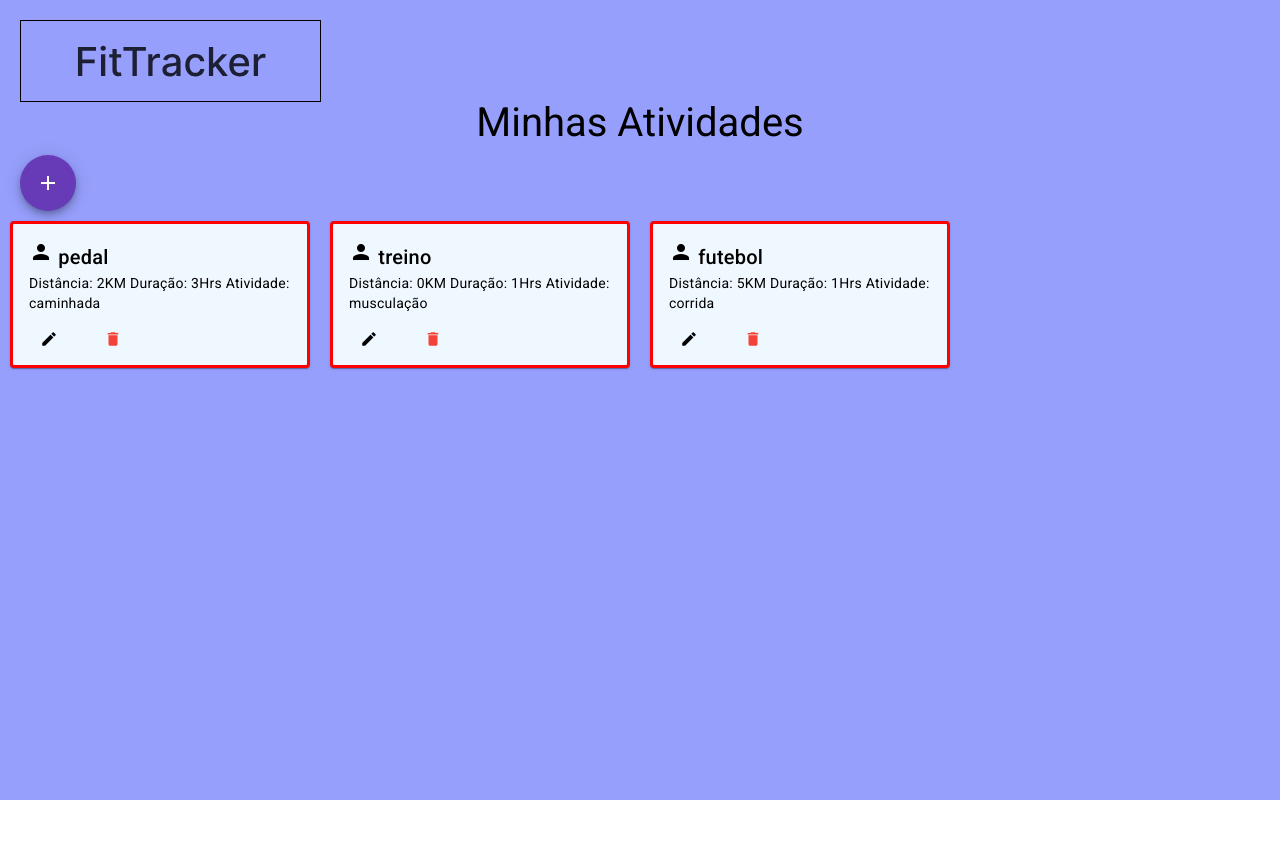
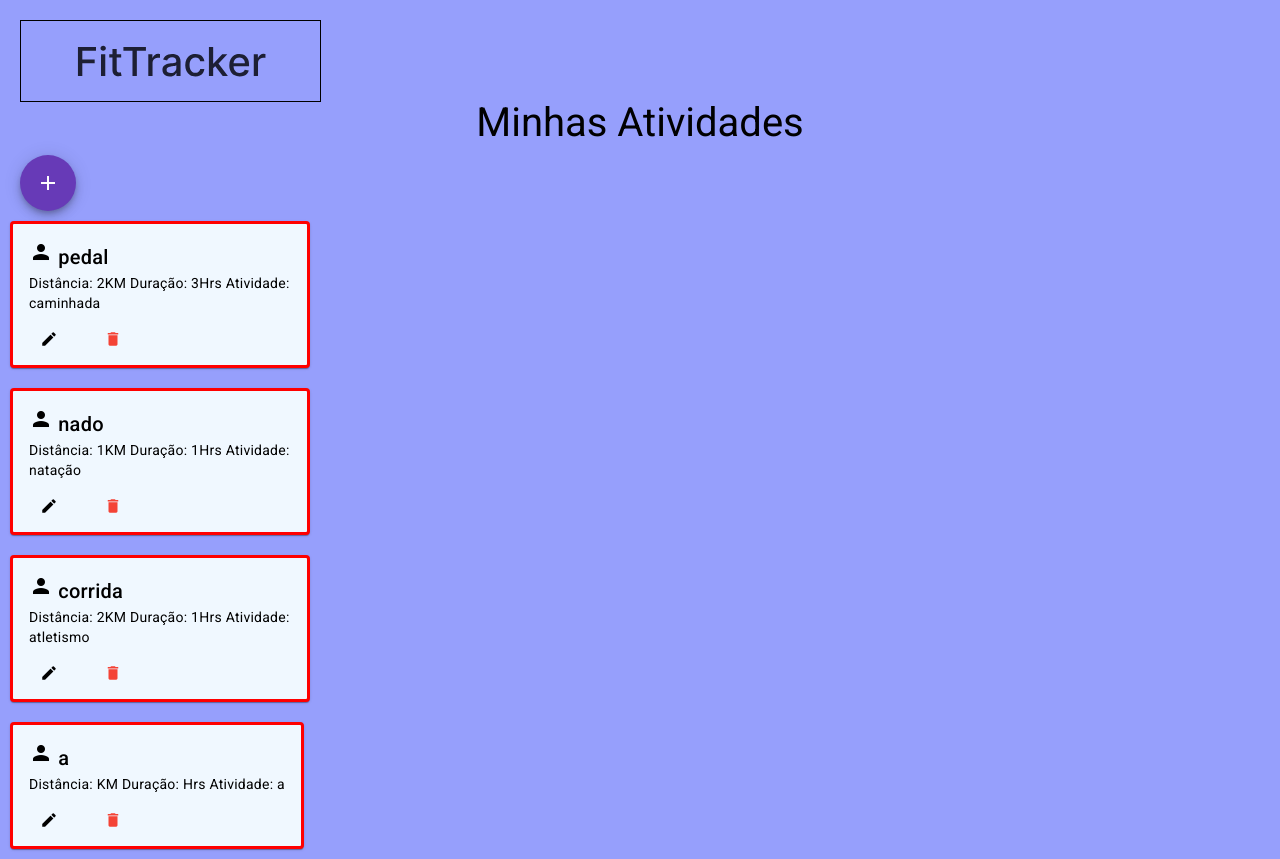
Before and after one commit to Tinhow/Projeto-pweb1-final, an Angular app: page /homePage in a window 1280 px wide. Before the commit the page ends 800 px from the top, so only its background shows below. Built offline with nearby package versions, Linux system fonts and the light colour scheme; data requests are answered from the project's data file.

Commit message:
openDialog totalmente corrigido

```diff
--- a/db.json
+++ b/db.json
@@ -66,18 +66,25 @@
       "tempo": "3"
     },
     {
-      "id": 4,
-      "atividade": "musculação",
-      "nameTag": "treino",
-      "distancia": "0",
+      "id": 5,
+      "atividade": "natação",
+      "nameTag": "nado",
+      "distancia": "1",
       "tempo": "1"
     },
     {
-      "id": 5,
-      "atividade": "corrida",
-      "nameTag": "futebol",
-      "distancia": "5",
+      "id": 6,
+      "atividade": "atletismo",
+      "nameTag": "corrida",
+      "distancia": "2",
       "tempo": "1"
+    },
+    {
+      "id": 8,
+      "atividade": "a",
+      "nameTag": "a",
+      "distancia": "",
+      "tempo": ""
     }
   ]
 }
--- a/src/app/tela-home/home/home.component.html
+++ b/src/app/tela-home/home/home.component.html
@@ -5,8 +5,8 @@
 
   <h1 class="titulo">Minhas Atividades</h1>
 
-  <button id="addbtn" mat-fab color="primary" (click)="openDialog()"><mat-icon>add</mat-icon></button>
-  <div fxLayout="row wrap"  fxLayout.lt-sm="column">
+  <button id="addbtn" mat-fab color="primary" (click)="openDialog(false)"><mat-icon>add</mat-icon></button>
+  <div  fxLayout="column" fxLayoutAlign="start start">
     <mat-card  *ngFor="let atividade of atividades" class="mat-card-simples">
       <mat-card-header>
         <mat-card-title>
@@ -20,7 +20,7 @@
         Atividade: {{atividade.atividade}}
       </mat-card-content>
       <mat-card-actions>
-        <button mat-button color="black" [routerLink]="['/editarTreino', atividade.id]"><mat-icon>create</mat-icon></button>
+        <button mat-button color="black"(click)="editar(atividade)"><mat-icon>create</mat-icon></button>
         <button mat-button color="warn" (click)="excluir(atividade)"><mat-icon>delete</mat-icon></button>
       </mat-card-actions>
     </mat-card>
--- a/src/app/tela-home/home/home.component.ts
+++ b/src/app/tela-home/home/home.component.ts
@@ -1,5 +1,4 @@
-import { Component, OnInit } from '@angular/core';
-import { ActivatedRoute, Router } from '@angular/router';
+import { Component } from '@angular/core';
 import { Atividade } from 'src/app/shared/model/Atividade';
 import { AtividadeService } from 'src/app/shared/services/atividade.service';
 import { MatDialog } from '@angular/material/dialog';
@@ -12,48 +11,65 @@ import { ModalComponent } from '../modal/modal.component';
 })
 export class HomeComponent {
 
-  atividades: Array<Atividade> = [];
-  atividade: Atividade;
+  atividades: Atividade[] = [];
 
-  constructor(public dialog: MatDialog, private atividadeService: AtividadeService,  private router: Router, private rotaAtual: ActivatedRoute) {
-    this.atividade = new Atividade();
+  constructor(
+    public dialog: MatDialog,
+    private atividadeService: AtividadeService
+  ) {}
+
+  ngOnInit(): void {
+    this.listar();
   }
 
-  ngOnInit(): void {
-    this.atividadeService.listar().subscribe(
-      (atividades: Atividade[]) => {
-        this.atividades = atividades;
+  openDialog(isEdicao: boolean, atividade?: Atividade) {
+    const dialogRef = this.dialog.open(ModalComponent, {
+      data: {
+        isEdicao: isEdicao,
+        atividade: atividade
       }
-    );
+    });
+
+    dialogRef.afterClosed().subscribe(() => {
+      this.listar();
+    });
   }
 
-  openDialog() {
-    const dialog = this.dialog.open(ModalComponent).afterClosed().subscribe((response) =>
-    {
-    console.log(response);
-    this.listar();
-    }
-   )
-  }
 
   listar(): void {
     this.atividadeService.listar().subscribe({
-      next: (atividades: Atividade[] ) => {
+      next: (atividades: Atividade[]) => {
         this.atividades = atividades;
       },
-      error: error => console.error(error)
+      error: (error: any) => {
+        console.error(error);
+      }
     });
   }
 
-  excluir(atvARemover: Atividade): void {
-    this.atividadeService.excluir(atvARemover).subscribe(
-      () => {
-        console.log('Usuário excluído com sucesso');
-        this.listar(); // Atualiza a lista de usuários após a exclusão
+
+  excluir(atividade: Atividade): void {
+    this.atividadeService.excluir(atividade).subscribe({
+      next: () => {
+        this.listar();
       },
-      error => {
-        console.error('Erro ao excluir usuário:', error);
+      error: (error: any) => {
+        console.error(error);
       }
-    );
+    });
   }
+
+  editar(atividade: Atividade): void {
+    this.openDialog(true, atividade);
+    this.atividadeService.editar(atividade).subscribe({
+      next: () => {
+        this.listar();
+      },
+      error: (error: any) => {
+        console.error(error);
+      }
+    });
+  }
+
+
 }
--- a/src/app/tela-home/modal/modal.component.html
+++ b/src/app/tela-home/modal/modal.component.html
@@ -4,27 +4,23 @@
   <mat-form-field appearance="fill" class="mat-form-simples" submit="cadastrar()">
     <mat-label>nome de atividade</mat-label>
     <input matInput [(ngModel)]="atividade.nameTag" placeholder="apelido para atividade" required>
-    <!-- <mat-error *ngIf="nome.invalid">{{getNameErrorMessage()}}</mat-error> -->
   </mat-form-field>
 
   <mat-form-field appearance="fill" class="mat-form-simples">
     <mat-label>Tipo de atividade</mat-label>
     <input matInput placeholder="tipo de atividade" [(ngModel)]="atividade.atividade"  required>
-    <!-- <mat-error *ngIf="email.invalid">{{getEmailErrorMessage()}}</mat-error> -->
   </mat-form-field>
 
   <mat-form-field appearance="fill" class="mat-form-simples">
     <mat-label>Distância percorrida</mat-label>
     <input matInput placeholder="Distância percorrida" [(ngModel)]="atividade.distancia" required>
-    <!-- <mat-error *ngIf="senha.invalid">{{getSenhaErrorMessage()}}</mat-error> -->
   </mat-form-field>
 
   <mat-form-field appearance="fill" class="mat-form-simples">
     <mat-label>Duração de exercício</mat-label>
     <input  matInput [(ngModel)]="atividade.tempo" placeholder="tempo de duração"  required>
-    <!-- <mat-error *ngIf="cpf.invalid">{{getCPFErrorMessage()}}</mat-error> -->
   </mat-form-field>
 </div>
 <div mat-dialog-actions>
-  <button mat-raised-button color="primary" (click)="cadastrar()">Adicionar</button>
+  <button mat-raised-button color="primary" (click)="cadastrar()">{{ botaoAdd }}</button>
 </div>
--- a/src/app/tela-home/modal/modal.component.ts
+++ b/src/app/tela-home/modal/modal.component.ts
@@ -1,8 +1,10 @@
-import { Component, OnInit } from '@angular/core';
+import { UsuarioService } from './../../shared/services/usuario.service';
+import { Component, Inject, OnInit } from '@angular/core';
 import { Atividade } from 'src/app/shared/model/Atividade';
 import { AtividadeService } from 'src/app/shared/services/atividade.service';
-import { MatDialogModule ,MatDialog, MatDialogRef } from '@angular/material/dialog';
-import { MatButtonModule } from '@angular/material/button';
+import { MatDialog, MatDialogRef } from '@angular/material/dialog';
+import { MAT_DIALOG_DATA } from '@angular/material/dialog';
+
 
 @Component({
   selector: 'app-modal',
@@ -13,33 +15,45 @@ export class ModalComponent implements OnInit {
   atividade: Atividade;
   atividades: Array<Atividade> = [];
   botaoAdd = "Adicionar";
-  // nameTag = new FormControl();
-  // atv = new FormControl();
-  // distancia = new FormControl();
-  // tempo = new FormControl();
 
-  constructor(public dialoRef: MatDialogRef<ModalComponent>,private atividadeService: AtividadeService, public dialog: MatDialog) {
+  constructor(private atividadeService: AtividadeService,public dialogRef: MatDialogRef<ModalComponent>,@Inject(MAT_DIALOG_DATA) public data: any){
     this.atividade = new Atividade();
   }
-  ngOnInit(): void {
-    //   this.fm = this.fb.group({
-    //   nameTag: ['', [Validators.required]],
-    //   atividade: ['', [Validators.required]],
-    //   distancia: ['', [Validators.required]],
-    //   tempo: ['', [Validators.required]],
 
-    // })
+  ngOnInit() {
+    if (this.data && this.data.isEdicao && this.data.atividade) {
+      this.atividade = { ...this.data.atividade }; // Copia os dados da atividade recebida para o atributo 'atividade'
+      this.botaoAdd = 'Alterar'; // Atualiza o valor para 'Alterar' se for uma ação de edição
+    } else {
+      this.atividade = new Atividade(); // Cria um novo objeto 'Atividade' caso seja uma ação de criação
+      this.botaoAdd = 'Adicionar'; // Mantém o valor como 'Adicionar' se for uma ação de criação
+    }
   }
+
   cancel(): void{
-    this.dialoRef.close();
+    this.dialogRef.close();
   }
-  cadastrar(): Atividade | void {
-    if(this.botaoAdd === "Adicionar"){
-      this.atividadeService.cadastrar(this.atividade).subscribe();
-      this.cancel();
-      return this.atividade;
-      error: (error: any) => {
-        console.error(error);
-      }
-    };
-  }}
+
+  cadastrar(): void {
+    if (this.botaoAdd === 'Adicionar') {
+      this.atividadeService.cadastrar(this.atividade).subscribe({
+        next: () => {
+          this.cancel();
+        },
+        error: (error: any) => {
+          console.error(error);
+        }
+      });
+    } else {
+      this.atividadeService.editar(this.atividade).subscribe({
+        next: () => {
+          this.cancel();
+        },
+        error: (error: any) => {
+          console.error(error);
+        }
+      });
+    }
+  }
+
+}
```
